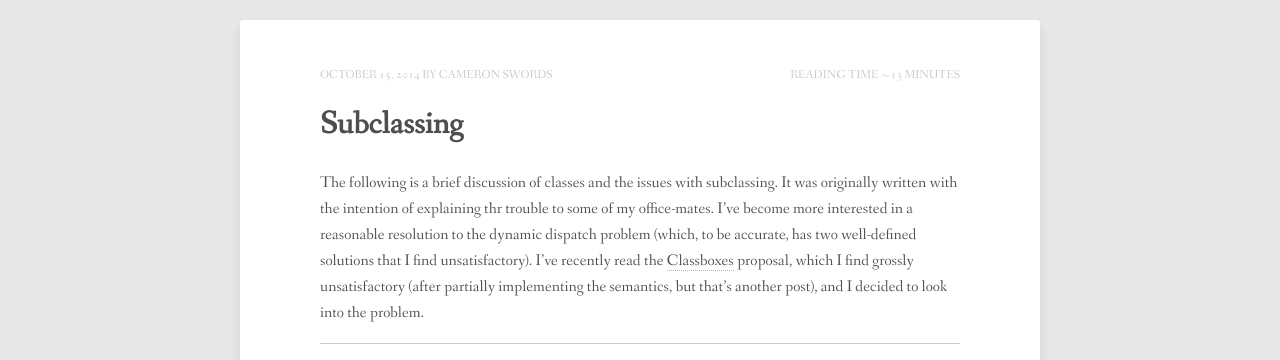
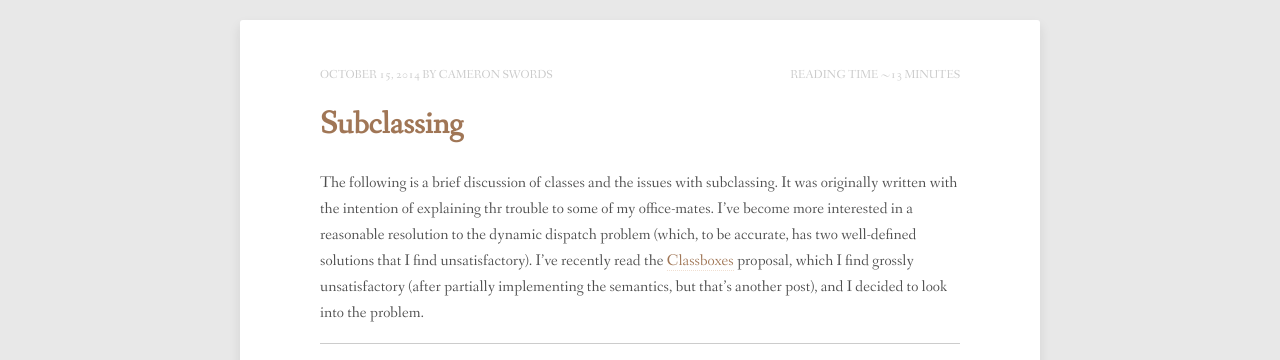
Before and after one commit to cgswords/cgswords.github.io, a Jekyll site: the page built from index.html, in a window 1280 px wide. Shown: the part 430-790 px from the top of the page. Built offline with Jekyll 4.4.1, drawn with Linux system fonts in a browser that asks for light colours; nearby versions of some CDN libraries; some web fonts are replaced; the list of posts is cut into pages by our own code.

Commit message:
Small typographical changes

```diff
--- a/_sass/_variables.scss
+++ b/_sass/_variables.scss
@@ -28,7 +28,7 @@ $comp-color 	 		   : #88542C;
 $border-color    		 : lighten($base-color,60);
 $white           		 : #fff;
 $black           		 : #000;
-$link-color 		     : rgba(#222,0.8);
+$link-color 		     : rgba(#88542C,0.8);
 
 $primary			       : #222;
 $success			       : #5cb85c;
```
